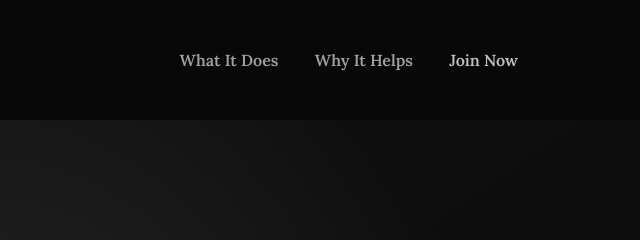
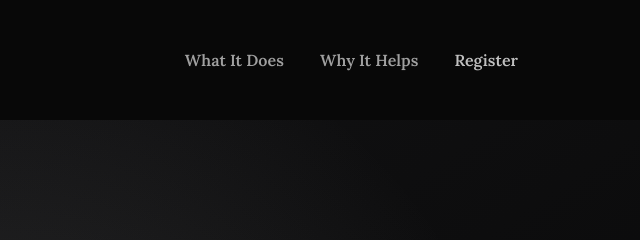
Before and after one commit to shakaelu/reflectify, a plain HTML site: page index.html in a window 1280 px wide. Shown: the top 240 px of the page, 640-1280 px from the left. Drawn offline with nearby package versions, Linux system fonts and the light colour scheme.

Commit message:
Update index.html

```diff
--- a/index.html
+++ b/index.html
@@ -397,7 +397,7 @@
       <nav>
         <a href="#core">What It Does</a>
         <a href="#impact">Why It Helps</a>
-        <a href="#waitlist" class="highlight">Join Now</a>
+        <a href="#waitlist" class="highlight">Register</a>
       </nav>
     </div>
   </header>
@@ -410,6 +410,7 @@
 
     </div>
   </section>
+
 
   <section id="core" class="section">
     <div class="container">
```
